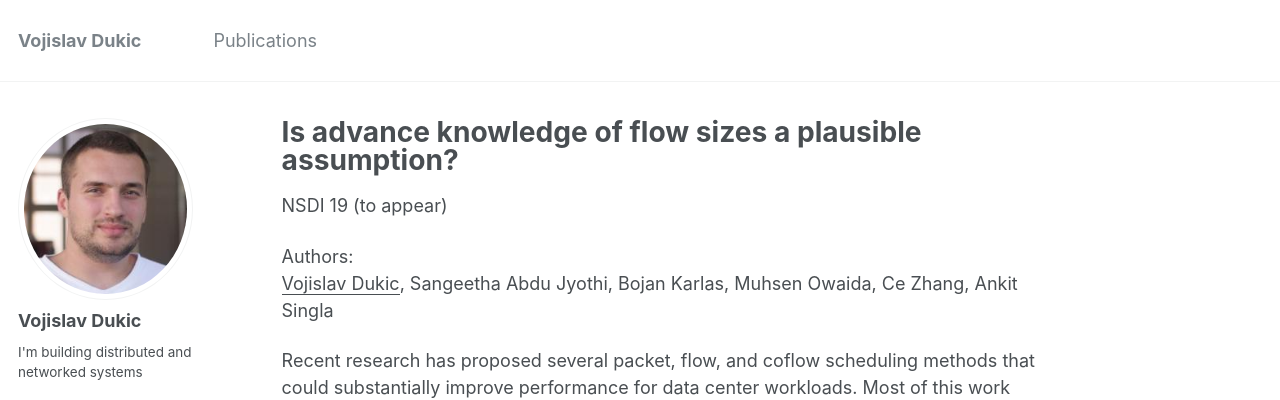
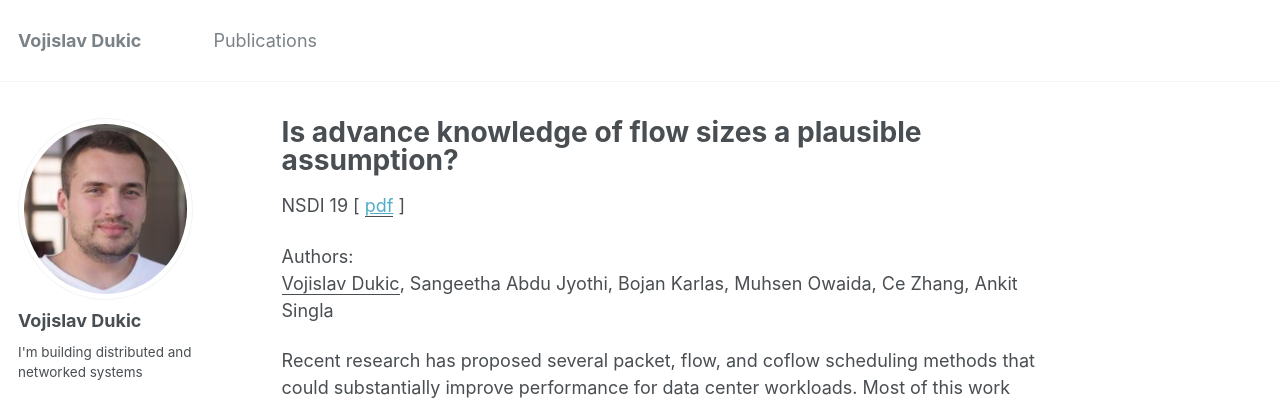
Before and after one commit to vojislavdjukic/personal_website, a Jekyll site: the page built from _publications/2018-12-21-NSDI_flow_size.md, in a window 1280 px wide and 1153 px high. Shown: the top 400 px of the window. Built offline with Jekyll 4.4.1, drawn with Linux system fonts in a browser that asks for light colours.

Commit message:
NSDI paper added

```diff
--- a/_publications/2018-12-21-NSDI_flow_size.md
+++ b/_publications/2018-12-21-NSDI_flow_size.md
@@ -1,8 +1,8 @@
 ---
 title: "Is advance knowledge of flow sizes a plausible assumption?"
 collection: publications
-venue: 'NSDI 19 (to appear)'
-
+venue: 'NSDI 19'
+paperurl: '/files/nsdi19-dukic.pdf'
 authors: '<u>Vojislav Dukic</u>, Sangeetha Abdu Jyothi, Bojan Karlas, Muhsen Owaida, Ce Zhang, Ankit Singla'
 ---
 
```
Also changed, not shown: _pages/about.md (+1 -1 lines), 1 other file.
